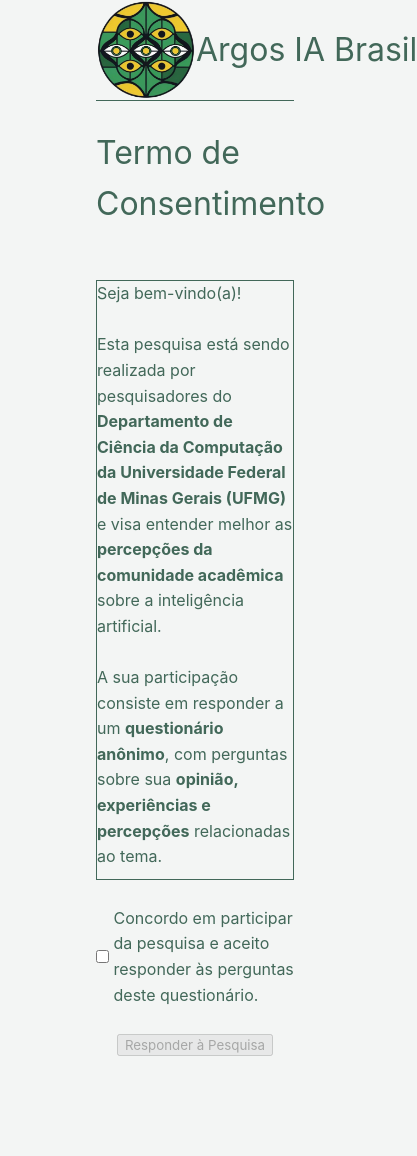
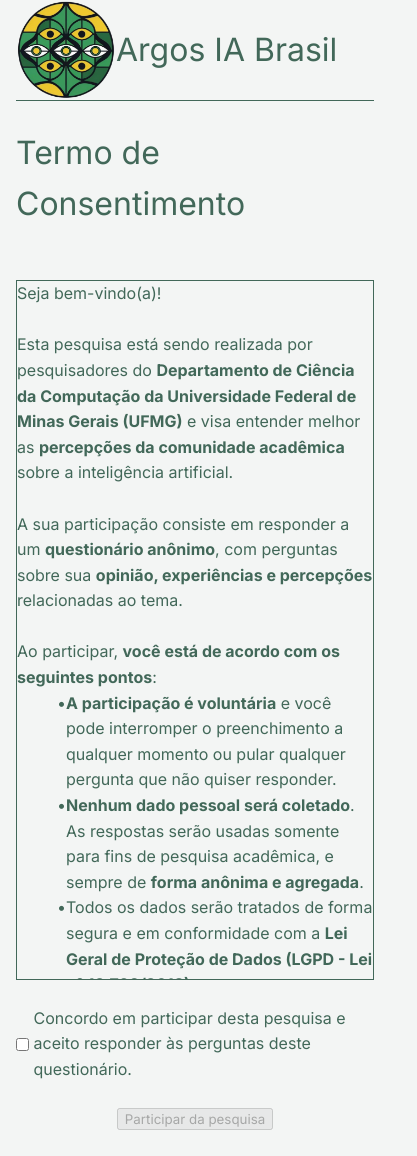
Before and after one commit to IgorJoaquimn/argosaibrasil, a Vue app: page /consent in a window 390 px wide. Shown: the whole page, 417 px wide, since content can reach past the window. Before the commit the page ends 1081 px from the top, so only its background shows below. Built offline with nearby package versions, Linux system fonts and the light colour scheme.

Commit message:
put mobile consent form

```diff
--- a/src/assets/base.css
+++ b/src/assets/base.css
@@ -1,3 +1,6 @@
+@import url('https://fonts.googleapis.com/css2?family=Inter:wght@300;400;500;600;700&family=JetBrains+Mono:wght@400;500;600;700&display=swap');
+
+
 /* Argos IA Brasil Color Palette */
 :root {
   /* Primary Colors */
@@ -40,7 +43,6 @@
   --section-gap: 80px;
 }
 
-@import url('https://fonts.googleapis.com/css2?family=Inter:wght@300;400;500;600;700&family=JetBrains+Mono:wght@400;500;600;700&display=swap');
 
 *,
 *::before,
@@ -62,8 +64,22 @@ body {
   text-rendering: optimizeLegibility;
   -webkit-font-smoothing: antialiased;
   -moz-osx-font-smoothing: grayscale;
-  margin-left: 96px;
-  margin-right: 96px;
+  /* margin-left: 96px;
+  margin-right: 96px; */
+
+  padding-left: 1rem; /*padrao mobile*/
+  padding-right: 1rem;
+  max-width: 100%;
+  overflow-x: hidden;
+
+}
+
+/* opcional: apenas para telas grandes */
+@media (min-width: 1280px) {
+  body{
+    padding-left: 96px;
+    padding-right: 96px;
+  }
 }
 
 /* Typography Classes */
--- a/src/components/AppHeader.vue
+++ b/src/components/AppHeader.vue
@@ -7,10 +7,12 @@
 
           <img alt="Argos IA Brasil" src="@/assets/logo_argos.png" class="w-[100px] h-[100px]" />
 
-          <h1 class="text-xl font-mono font-semibold text-primary-500">
+          <h1 class="text-2xl sm:text-3xl lg:text-4xl font-semibold text-primary-500">
             Argos IA Brasil
           </h1>
         </div>
+
+
 
         <!-- Navigation Section (Right) -->
         <nav class="flex items-center gap-4">
--- a/src/main.ts
+++ b/src/main.ts
@@ -1,4 +1,4 @@
-import './assets/main.css'
+import '@/assets/main.css'
 
 import { createApp } from 'vue'
 import { createPinia } from 'pinia'
--- a/src/views/ConsentView.vue
+++ b/src/views/ConsentView.vue
@@ -1,30 +1,33 @@
 <template>
-  <div class="max-w-3xl mx-auto">
+  <div class="max-w-3xl mx-auto px-4 sm:px-6 lg:px-8">
     <div class="bg-background rounded-xl p-6 lg:p-8">
     <br>
-      <h1 class="text-2xl lg:text-3xl font-semibold text-primary-500 mb-6">
+      <h1 class="text-lg sm:text-2xl lg:text-4xl font-semibold text-primary-500 mb-6">
         Termo de Consentimento
+
+
+
+
+
       </h1>
       <br>
       <br>
       <!-- Consent Text Box -->
       <div class="mb-8">
 
-        <div class="bg-background-light border border-primary-200 rounded-lg px-6 py-8 max-h-[600px] overflow-y-auto">
 
-
-          <div class="text-primary-500 leading-relaxed space-y-4 px-4">
-
-           <p class="font-semibold text-lg pl-2">Seja bem-vindo(a)!</p>
+          <div class="bg-background-light border border-primary-200 rounded-lg px-6 py-8  max-h-[700px] overflow-y-auto md:max-h-none  md:overflow-visible">
+            <div class="text-primary-500 leading-relaxed space-y-4 px-4">
+              <p class="font-semibold text-lg pl-2">Seja bem-vindo(a)!</p>
 
 
 
             <br>
 
-            <p>Esta pesquisa está sendo realizada por pesquisadores do <span style="font-weight: 700;">Departamento de Ciência da Computação da Universidade Federal de Minas Gerais (UFMG)</span> e visa entender melhor as <span style="font-weight: 700;">percepções da comunidade acadêmica</span> sobre a inteligência artificial.</p>
+            <p class="break-words">Esta pesquisa está sendo realizada por pesquisadores do <span style="font-weight: 700;">Departamento de Ciência da Computação da Universidade Federal de Minas Gerais (UFMG)</span> e visa entender melhor as <span style="font-weight: 700;">percepções da comunidade acadêmica</span> sobre a inteligência artificial.</p>
             <br>
 
-            <p>A sua participação consiste em responder a um <span style="font-weight: 700;">questionário anônimo</span>, com perguntas sobre sua <span style="font-weight: 700;">opinião, experiências e percepções</span> relacionadas ao tema.</p>
+            <p class="break-words">A sua participação consiste em responder a um <span style="font-weight: 700;">questionário anônimo</span>, com perguntas sobre sua <span style="font-weight: 700;">opinião, experiências e percepções</span> relacionadas ao tema.</p>
             <br>
             <p class="font-medium">Ao participar, <span style="font-weight: 700;">você está de acordo com os seguintes pontos</span>:</p>
 
@@ -56,36 +59,42 @@
             </ul>
 
             <br>
-            <p>Em caso de dúvidas, você pode entrar em contato com a equipe de pesquisa pelo e-mail: <a href="mailto:argosiabrasil@gmail.com" class="text-primary-600 hover:text-primary-700 underline">argosiabrasil@gmail.com</a>.</p>
+            <p class="break-words">Em caso de dúvidas, você pode entrar em contato com a equipe de pesquisa pelo e-mail: <a href="mailto:argosiabrasil@gmail.com" class="text-primary-600 hover:text-primary-700 underline">argosiabrasil@gmail.com</a>.</p>
             <br>
             <p class="font-semibold"><span style="font-weight: 700;">Muito obrigado(a) pela sua colaboração!</span></p>
           </div>
         </div>
       </div>
+
       <br>
 
       <!-- Consent Checkbox -->
       <div class="flex items-center justify-center space-x-4 w-full mb-10">
-        <input
-          id="consent"
+        <input id="consent"
           v-model="agreed"
           type="checkbox"
           class="w-5 h-5 text-primary-500 bg-background border-primary-300 rounded focus:ring-primary-500 focus:ring-2 focus:ring-offset-0 mt-0.5"
         >&nbsp;
-        <label for="consent" class="ml-3 text-primary-500 leading-relaxed">
-          Concordo em participar da pesquisa e aceito responder às perguntas deste questionário.
 
+
+
+
+        <label for="consent" class="ml-3 text-primary-500 leading-relaxed"> Concordo em participar desta pesquisa e aceito responder às perguntas deste questionário.
         </label>
+
       </div>
       <br>
+
+
+
       <!-- Action Button -->
       <div class="flex justify-center w-full">
         <button
           @click="proceed"
           :disabled="!agreed"
-          class="px-8 py-3 bg-primary-500 rounded-lg font-medium hover:bg-primary-600 disabled:bg-primary-200 disabled:text-primary-400 disabled:cursor-not-allowed transition-all duration-200 flex items-center whitespace-nowrap"
+          class="px-8 py-3 bg-primary-500 rounded-lg font-medium hover:bg-primary-600 disabled:bg-primary-200 disabled:text-primary-400 disabled:cursor-not-allowed transition-all duration-200 flex items-center whitespace-nowrap justify-center"
         >
-          Responder à Pesquisa
+          Participar da pesquisa
           <svg class="w-4 h-4 ml-2" fill="none" stroke="currentColor" viewBox="0 0 24 24">
             <path stroke-linecap="round" stroke-linejoin="round" stroke-width="2" d="M9 5l7 7-7 7"/>
           </svg>
--- a/src/views/ReceioEsperancaView.vue
+++ b/src/views/ReceioEsperancaView.vue
@@ -7,7 +7,7 @@
       <section class="mb-10">
         <h3 class="text-xl font-semibold text-gray-900 mb-2 text-left">Suas preocupações em relação à IA:</h3>
         <label for="fear-scale" class="block mb-1 text-gray-700 text-left">
-          Em uma escala de 1 a 5, quanto você se sente preocupado(a) com os riscos da IA?
+          Em uma escala de 1 a 5, quanto você se <span style="font-weight: 700;">sente preocupado(a) </span> com os riscos da IA?
         </label>
         <input
           id="fear-scale"
@@ -48,7 +48,7 @@
       <section>
         <h3 class="text-xl font-semibold text-gray-900 mb-2 text-left">Suas esperanças em relação à IA:</h3>
         <label for="hope-scale" class="block mb-1 text-gray-700 text-left">
-          Em uma escala de 1 a 5, quanto você se sente otimista sobre os benefícios da IA?
+          Em uma escala de 1 a 5, quanto você se <span style="font-weight: 700;">sente otimista</span> sobre os benefícios da IA?
         </label>
         <input
           id="hope-scale"
--- a/tailwind.config.js
+++ b/tailwind.config.js
@@ -4,6 +4,7 @@ export default {
     "./index.html",
     "./src/**/*.{vue,js,ts,jsx,tsx}",
   ],
+  safelist: ['border-red-500'],
   theme: {
     extend: {
       colors: {
@@ -15,6 +16,7 @@ export default {
       'border-light': '#e5e7eb',
       'border-medium': '#d1d5db',
       'border-dark': '#9ca3af',
+      'custom-red': '#ef4444',
     },
     },
   },
```
Also changed, not shown: 1 other file (tests, documents, lock files or other folders).
